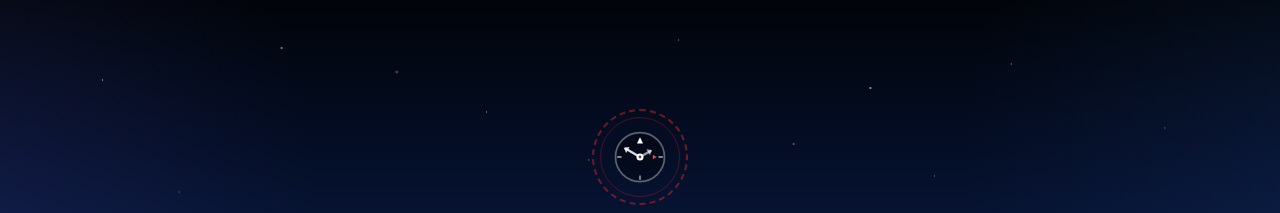
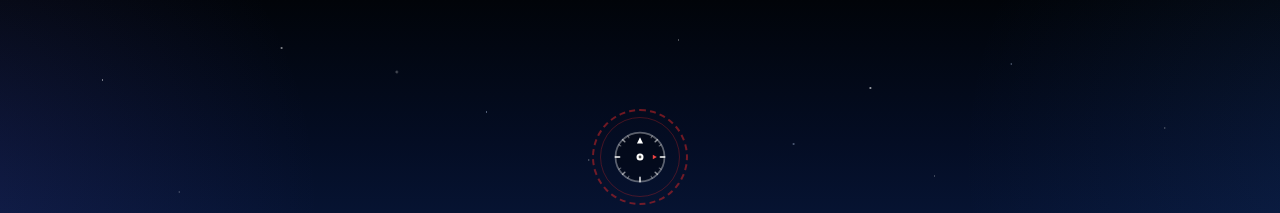
Before and after one commit to timelyrain/voyager, a Next.js app: page / in a window 1280 px wide. Shown: the top 213 px of the page. Built offline with nearby package versions, Linux system fonts and the light colour scheme.

Commit message:
Map and Profile: enhance SVG graphics with additional ticks and direction indicators

```diff
--- a/src/app/map/page.tsx
+++ b/src/app/map/page.tsx
@@ -280,17 +280,25 @@ export default function MapPage() {
           <svg className="w-6 h-6 shrink-0" viewBox="0 0 24 24" fill="none">
             <circle cx="12" cy="12" r="10.5" fill="rgba(0,0,0,0.3)" stroke="rgba(255,255,255,0.35)" strokeWidth="0.75"/>
             <path d="M12 3.5 L13.3 6.2 L10.7 6.2 Z" fill="white"/>
-            <line x1="20.2" y1="12" x2="21.5" y2="12" stroke="white" strokeWidth="0.8" strokeLinecap="round" opacity="0.5"/>
-            <line x1="12" y1="20.2" x2="12" y2="21.5" stroke="white" strokeWidth="0.8" strokeLinecap="round" opacity="0.5"/>
-            <line x1="3.8" y1="12" x2="2.5" y2="12" stroke="white" strokeWidth="0.8" strokeLinecap="round" opacity="0.5"/>
-            <g transform="rotate(-60, 12, 12)">
-              <line x1="12" y1="12" x2="12" y2="5" stroke="white" strokeWidth="1" strokeLinecap="round" opacity="0.85"/>
-              <path d="M12 4 L10.5 6 L13.5 6 Z" fill="white" opacity="0.85"/>
-            </g>
-            <g transform="rotate(60, 12, 12)">
-              <line x1="12" y1="12" x2="12" y2="7" stroke="white" strokeWidth="1" strokeLinecap="round" opacity="0.6"/>
-              <path d="M12 6 L10.5 8 L13.5 8 Z" fill="white" opacity="0.6"/>
-            </g>
+            {/* Major ticks: E, S, W */}
+            <line x1="22.5" y1="12"   x2="20.8" y2="12"   stroke="white" strokeWidth="0.8" strokeLinecap="round" opacity="0.75"/>
+            <line x1="12"   y1="22.5" x2="12"   y2="20.8"  stroke="white" strokeWidth="0.8" strokeLinecap="round" opacity="0.75"/>
+            <line x1="1.5"  y1="12"   x2="3.2"  y2="12"   stroke="white" strokeWidth="0.8" strokeLinecap="round" opacity="0.75"/>
+            {/* Intercardinal ticks: NE, SE, SW, NW */}
+            <line x1="19.42" y1="4.58"  x2="18.51" y2="5.49"  stroke="white" strokeWidth="0.65" strokeLinecap="round" opacity="0.55"/>
+            <line x1="19.42" y1="19.42" x2="18.51" y2="18.51" stroke="white" strokeWidth="0.65" strokeLinecap="round" opacity="0.55"/>
+            <line x1="4.58"  y1="19.42" x2="5.49"  y2="18.51" stroke="white" strokeWidth="0.65" strokeLinecap="round" opacity="0.55"/>
+            <line x1="4.58"  y1="4.58"  x2="5.49"  y2="5.49"  stroke="white" strokeWidth="0.65" strokeLinecap="round" opacity="0.55"/>
+            {/* Minor ticks at 30° intervals */}
+            <line x1="17.25" y1="2.91"  x2="16.75" y2="3.77"  stroke="white" strokeWidth="0.5" strokeLinecap="round" opacity="0.35"/>
+            <line x1="21.09" y1="6.75"  x2="20.23" y2="7.25"  stroke="white" strokeWidth="0.5" strokeLinecap="round" opacity="0.35"/>
+            <line x1="21.09" y1="17.25" x2="20.23" y2="16.75" stroke="white" strokeWidth="0.5" strokeLinecap="round" opacity="0.35"/>
+            <line x1="17.25" y1="21.09" x2="16.75" y2="20.23" stroke="white" strokeWidth="0.5" strokeLinecap="round" opacity="0.35"/>
+            <line x1="6.75"  y1="21.09" x2="7.25"  y2="20.23" stroke="white" strokeWidth="0.5" strokeLinecap="round" opacity="0.35"/>
+            <line x1="2.91"  y1="17.25" x2="3.77"  y2="16.75" stroke="white" strokeWidth="0.5" strokeLinecap="round" opacity="0.35"/>
+            <line x1="2.91"  y1="6.75"  x2="3.77"  y2="7.25"  stroke="white" strokeWidth="0.5" strokeLinecap="round" opacity="0.35"/>
+            <line x1="6.75"  y1="2.91"  x2="7.25"  y2="3.77"  stroke="white" strokeWidth="0.5" strokeLinecap="round" opacity="0.35"/>
+            {/* Red direction indicator */}
             <g transform="rotate(90, 12, 12)">
               <path d="M12 4.8 L11 6.5 L13 6.5 Z" fill="#ef4444"/>
             </g>
--- a/src/app/page.tsx
+++ b/src/app/page.tsx
@@ -53,17 +53,25 @@ export default function HomePage() {
           <svg className="w-14 h-14 relative z-10" viewBox="0 0 24 24" fill="none">
             <circle cx="12" cy="12" r="10.5" fill="rgba(0,0,0,0.3)" stroke="rgba(255,255,255,0.35)" strokeWidth="0.75"/>
             <path d="M12 3.5 L13.3 6.2 L10.7 6.2 Z" fill="white"/>
-            <line x1="20.2" y1="12" x2="21.5" y2="12" stroke="white" strokeWidth="0.8" strokeLinecap="round" opacity="0.5"/>
-            <line x1="12" y1="20.2" x2="12" y2="21.5" stroke="white" strokeWidth="0.8" strokeLinecap="round" opacity="0.5"/>
-            <line x1="3.8" y1="12" x2="2.5" y2="12" stroke="white" strokeWidth="0.8" strokeLinecap="round" opacity="0.5"/>
-            <g transform="rotate(-60, 12, 12)">
-              <line x1="12" y1="12" x2="12" y2="5" stroke="white" strokeWidth="1" strokeLinecap="round" opacity="0.85"/>
-              <path d="M12 4 L10.5 6 L13.5 6 Z" fill="white" opacity="0.85"/>
-            </g>
-            <g transform="rotate(60, 12, 12)">
-              <line x1="12" y1="12" x2="12" y2="7" stroke="white" strokeWidth="1" strokeLinecap="round" opacity="0.6"/>
-              <path d="M12 6 L10.5 8 L13.5 8 Z" fill="white" opacity="0.6"/>
-            </g>
+            {/* Major ticks: E, S, W */}
+            <line x1="22.5" y1="12"   x2="20.8" y2="12"   stroke="white" strokeWidth="0.8" strokeLinecap="round" opacity="0.75"/>
+            <line x1="12"   y1="22.5" x2="12"   y2="20.8"  stroke="white" strokeWidth="0.8" strokeLinecap="round" opacity="0.75"/>
+            <line x1="1.5"  y1="12"   x2="3.2"  y2="12"   stroke="white" strokeWidth="0.8" strokeLinecap="round" opacity="0.75"/>
+            {/* Intercardinal ticks: NE, SE, SW, NW */}
+            <line x1="19.42" y1="4.58"  x2="18.51" y2="5.49"  stroke="white" strokeWidth="0.65" strokeLinecap="round" opacity="0.55"/>
+            <line x1="19.42" y1="19.42" x2="18.51" y2="18.51" stroke="white" strokeWidth="0.65" strokeLinecap="round" opacity="0.55"/>
+            <line x1="4.58"  y1="19.42" x2="5.49"  y2="18.51" stroke="white" strokeWidth="0.65" strokeLinecap="round" opacity="0.55"/>
+            <line x1="4.58"  y1="4.58"  x2="5.49"  y2="5.49"  stroke="white" strokeWidth="0.65" strokeLinecap="round" opacity="0.55"/>
+            {/* Minor ticks at 30° intervals */}
+            <line x1="17.25" y1="2.91"  x2="16.75" y2="3.77"  stroke="white" strokeWidth="0.5" strokeLinecap="round" opacity="0.35"/>
+            <line x1="21.09" y1="6.75"  x2="20.23" y2="7.25"  stroke="white" strokeWidth="0.5" strokeLinecap="round" opacity="0.35"/>
+            <line x1="21.09" y1="17.25" x2="20.23" y2="16.75" stroke="white" strokeWidth="0.5" strokeLinecap="round" opacity="0.35"/>
+            <line x1="17.25" y1="21.09" x2="16.75" y2="20.23" stroke="white" strokeWidth="0.5" strokeLinecap="round" opacity="0.35"/>
+            <line x1="6.75"  y1="21.09" x2="7.25"  y2="20.23" stroke="white" strokeWidth="0.5" strokeLinecap="round" opacity="0.35"/>
+            <line x1="2.91"  y1="17.25" x2="3.77"  y2="16.75" stroke="white" strokeWidth="0.5" strokeLinecap="round" opacity="0.35"/>
+            <line x1="2.91"  y1="6.75"  x2="3.77"  y2="7.25"  stroke="white" strokeWidth="0.5" strokeLinecap="round" opacity="0.35"/>
+            <line x1="6.75"  y1="2.91"  x2="7.25"  y2="3.77"  stroke="white" strokeWidth="0.5" strokeLinecap="round" opacity="0.35"/>
+            {/* Red direction indicator */}
             <g transform="rotate(90, 12, 12)">
               <path d="M12 4.8 L11 6.5 L13 6.5 Z" fill="#ef4444"/>
             </g>
--- a/src/app/u/[key]/PublicProfileView.tsx
+++ b/src/app/u/[key]/PublicProfileView.tsx
@@ -27,7 +27,30 @@ export default function PublicProfileView({ displayName, theme, visitedCodes, bu
     <div className="flex flex-col h-[100dvh] bg-[#0f172a] text-white">
       <header className="flex items-center justify-between px-4 py-3 border-b border-gray-800 shrink-0">
         <div className="flex items-center gap-3">
-          <span className="text-xl">🌍</span>
+          <svg className="w-6 h-6 shrink-0" viewBox="0 0 24 24" fill="none">
+              <circle cx="12" cy="12" r="10.5" fill="rgba(0,0,0,0.3)" stroke="rgba(255,255,255,0.35)" strokeWidth="0.75"/>
+              <path d="M12 3.5 L13.3 6.2 L10.7 6.2 Z" fill="white"/>
+              <line x1="22.5" y1="12"   x2="20.8" y2="12"   stroke="white" strokeWidth="0.8" strokeLinecap="round" opacity="0.75"/>
+              <line x1="12"   y1="22.5" x2="12"   y2="20.8"  stroke="white" strokeWidth="0.8" strokeLinecap="round" opacity="0.75"/>
+              <line x1="1.5"  y1="12"   x2="3.2"  y2="12"   stroke="white" strokeWidth="0.8" strokeLinecap="round" opacity="0.75"/>
+              <line x1="19.42" y1="4.58"  x2="18.51" y2="5.49"  stroke="white" strokeWidth="0.65" strokeLinecap="round" opacity="0.55"/>
+              <line x1="19.42" y1="19.42" x2="18.51" y2="18.51" stroke="white" strokeWidth="0.65" strokeLinecap="round" opacity="0.55"/>
+              <line x1="4.58"  y1="19.42" x2="5.49"  y2="18.51" stroke="white" strokeWidth="0.65" strokeLinecap="round" opacity="0.55"/>
+              <line x1="4.58"  y1="4.58"  x2="5.49"  y2="5.49"  stroke="white" strokeWidth="0.65" strokeLinecap="round" opacity="0.55"/>
+              <line x1="17.25" y1="2.91"  x2="16.75" y2="3.77"  stroke="white" strokeWidth="0.5" strokeLinecap="round" opacity="0.35"/>
+              <line x1="21.09" y1="6.75"  x2="20.23" y2="7.25"  stroke="white" strokeWidth="0.5" strokeLinecap="round" opacity="0.35"/>
+              <line x1="21.09" y1="17.25" x2="20.23" y2="16.75" stroke="white" strokeWidth="0.5" strokeLinecap="round" opacity="0.35"/>
+              <line x1="17.25" y1="21.09" x2="16.75" y2="20.23" stroke="white" strokeWidth="0.5" strokeLinecap="round" opacity="0.35"/>
+              <line x1="6.75"  y1="21.09" x2="7.25"  y2="20.23" stroke="white" strokeWidth="0.5" strokeLinecap="round" opacity="0.35"/>
+              <line x1="2.91"  y1="17.25" x2="3.77"  y2="16.75" stroke="white" strokeWidth="0.5" strokeLinecap="round" opacity="0.35"/>
+              <line x1="2.91"  y1="6.75"  x2="3.77"  y2="7.25"  stroke="white" strokeWidth="0.5" strokeLinecap="round" opacity="0.35"/>
+              <line x1="6.75"  y1="2.91"  x2="7.25"  y2="3.77"  stroke="white" strokeWidth="0.5" strokeLinecap="round" opacity="0.35"/>
+              <g transform="rotate(90, 12, 12)">
+                <path d="M12 4.8 L11 6.5 L13 6.5 Z" fill="#ef4444"/>
+              </g>
+              <circle cx="12" cy="12" r="1.5" fill="white"/>
+              <circle cx="12" cy="12" r="0.6" fill="rgba(0,0,0,0.7)"/>
+            </svg>
           <span className="font-bold text-lg tracking-tight">{name}'s Travel Map</span>
         </div>
         <a href="/" className="px-3 py-1.5 rounded-lg bg-emerald-500 hover:bg-emerald-400 text-white text-xs font-semibold transition-colors shadow-sm">
```
